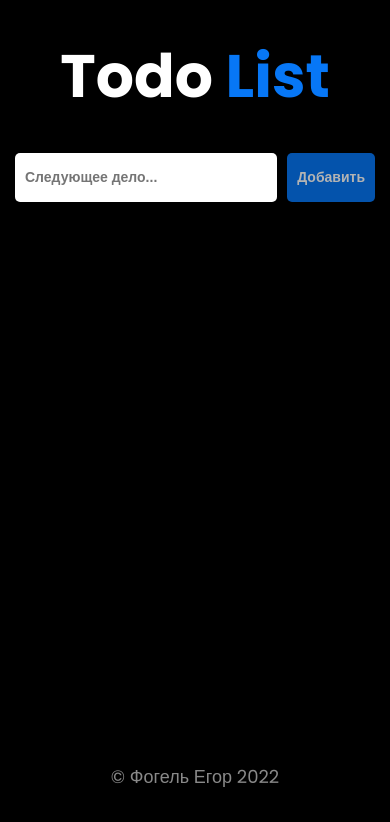
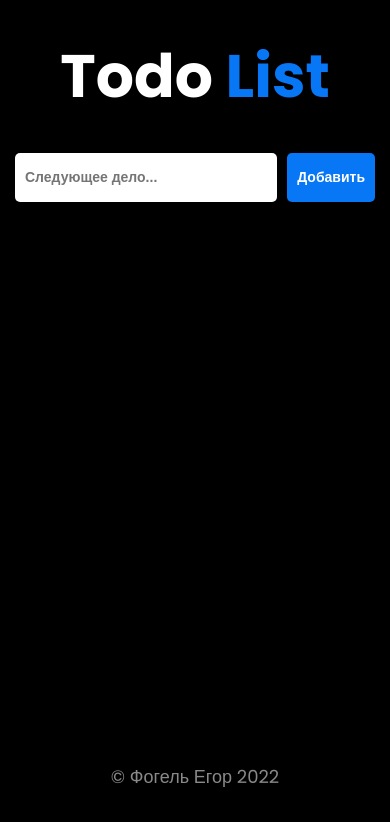
Before and after one commit to egoryan8/JS-todo-list, a plain HTML site: page index.html in a window 390 px wide. In both pictures the pointer is over the button "Добавить". Drawn offline with Linux system fonts and the light colour scheme.

Commit message:
fix: hover on mobile

```diff
--- a/style.css
+++ b/style.css
@@ -193,3 +193,9 @@ body {
 .button:hover {
   opacity: 0.7;
 }
+
+@media (max-width: 768px) {
+  .button:hover {
+    opacity: 1;
+  }
+}
```
